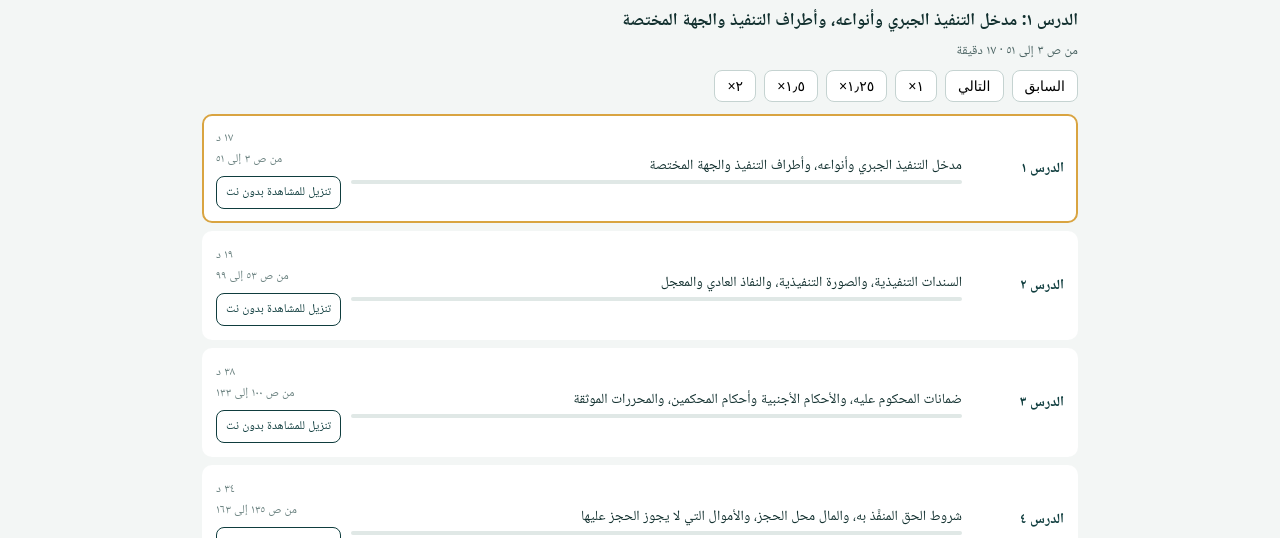
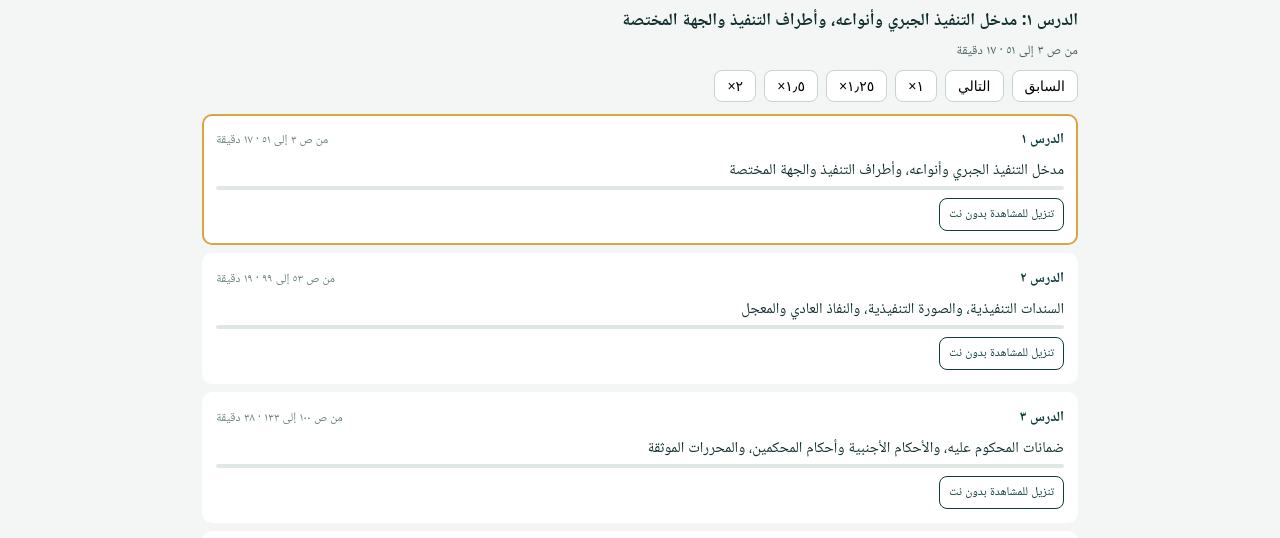
Before and after one commit to bahy-eldin-ahmed/law-course, a plain HTML site: page index.html in a window 1280 px wide. Shown: the part 658-1196 px from the top of the page. Drawn offline with Linux system fonts and the light colour scheme.

Commit message:
Modify footer to add author details
Updated footer content to include author information.

```diff
--- a/index.html
+++ b/index.html
@@ -23,11 +23,13 @@ video{width:100%;background:#000;border-radius:10px;max-height:60vh}
 .ctl button{border:1px solid #c5d3d1;background:#fff;border-radius:8px;padding:7px 12px;font-size:14px}
 .ctl button.on{background:#d9a441;border-color:#d9a441;font-weight:700}
 ol{list-style:none;margin:0;padding:0}
-li{background:#fff;border-radius:10px;margin-bottom:8px;padding:12px;display:flex;gap:10px;align-items:center;border:2px solid transparent;cursor:pointer}
+li{background:#fff;border-radius:10px;margin-bottom:8px;padding:12px;border:2px solid transparent;cursor:pointer}
 li.cur{border-color:#d9a441}
-li .n{font-weight:700;color:#0f3d3e;min-width:92px;font-size:14px}
-li .t{flex:1;font-size:14px;line-height:1.5}
-li .m{font-size:12px;color:#6b8280;text-align:left}
+li .top{display:flex;justify-content:space-between;align-items:baseline;gap:8px}
+li .n{font-weight:700;color:#0f3d3e;font-size:14px}
+li .t{font-size:15px;line-height:1.6;margin:4px 0 6px}
+li .m{font-size:12px;color:#6b8280}
+li .act{margin-top:2px}
 li .done{color:#2e8b57;font-weight:700}
 .bar{height:4px;background:#e0e8e6;border-radius:2px;margin-top:6px}
 .bar i{display:block;height:100%;background:#2e8b57;border-radius:2px}
@@ -51,7 +53,7 @@ footer{font-size:12px;color:#6b8280;padding:14px 4px 30px;line-height:1.7}
 <button class="sp" data-s="1">١×</button><button class="sp" data-s="1.25">١٫٢٥×</button><button class="sp" data-s="1.5">١٫٥×</button><button class="sp" data-s="2">٢×</button>
 </div>
 <ol id="list"></ol>
-<footer>شرح للمذاكرة والمراجعة بصوت وشرائح مولّدة بالذكاء الاصطناعي، اعتمادًا على كتاب الوجيز في التنفيذ الجبري. قد يتضمن أخطاء، ولا يغني عن الكتاب ومحاضراتك.</footer>
+<footer><div style="font-weight:700;color:#0f3d3e;margin-bottom:6px">فكرة وإشراف: بهي الدين | Bahy El Din</div>شرح للمذاكرة والمراجعة بصوت وشرائح مولّدة بالذكاء الاصطناعي، اعتمادًا على كتاب الوجيز في التنفيذ الجبري. قد يتضمن أخطاء، ولا يغني عن الكتاب ومحاضراتك.</footer>
 </main>
 <script src="data.js"></script>
 <script>
@@ -66,7 +68,7 @@ function fmt(n){return String(n).replace(/\d/g,function(d){return"٠١٢٣٤٥٦
 function tabs(){var t=document.getElementById("tabs");t.innerHTML="";D.subjects.forEach(function(s){var b=document.createElement("button");b.className="tab"+(s===S?" on":"");b.textContent=s.name;b.onclick=function(){pick(s,0)};t.appendChild(b)})}
 function list(){var o=document.getElementById("list");o.innerHTML="";S.videos.forEach(function(x,i){var p=P[x.id]||{};var li=document.createElement("li");li.className=i===idx?"cur":"";
 var pct=p.d?Math.min(100,Math.round(p.t/p.d*100)):0;
-li.innerHTML='<div class="n">'+x.label+'</div><div class="t">'+x.title+'<div class="bar"><i style="width:'+pct+'%"></i></div></div><div class="m">'+(p.done?'<span class="done">✓ </span>':'')+fmt(x.minutes)+' د<br>'+x.pages+'<br>'+dlBtn(x)+'</div>';
+li.innerHTML='<div class="top"><span class="n">'+x.label+(p.done?' <span class="done">✓</span>':'')+'</span><span class="m">'+x.pages+' · '+fmt(x.minutes)+' دقيقة</span></div><div class="t">'+x.title+'</div><div class="bar"><i style="width:'+pct+'%"></i></div><div class="act">'+dlBtn(x)+'</div>';
 li.onclick=function(e){if(e.target.closest&&e.target.closest('.dl')){e.stopPropagation();dlClick(x);return}play(i,true)};o.appendChild(li)})}
 var AND=window.Android&&window.Android.state?window.Android:null;
 function fname(x){return x.file.split('/').pop()}
```
